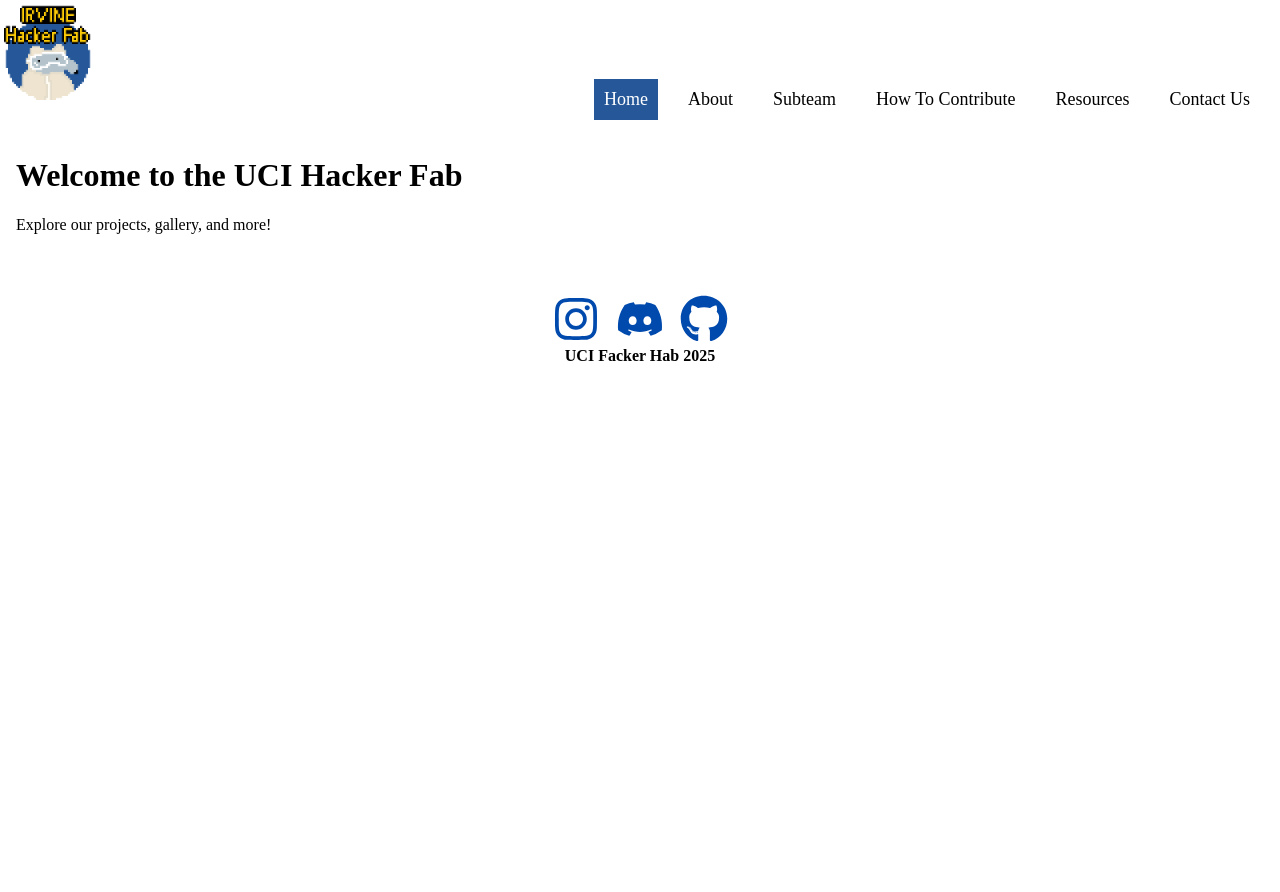
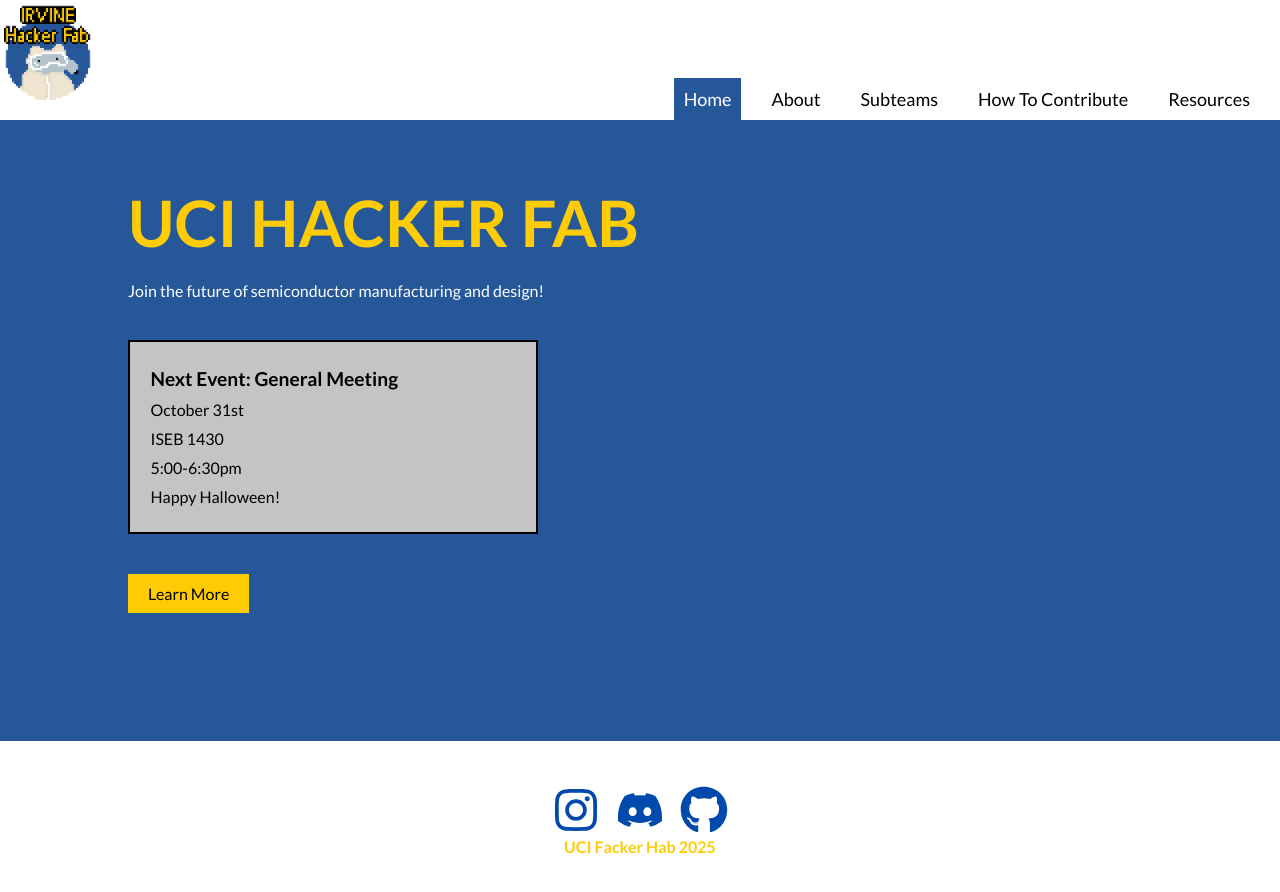
Before and after one commit to irvinehackerfab/hfab-website, a React (Vite) app: page / in a window 1280 px wide. Shown: the top 892 px of the page. Before the commit the page ends 800 px from the top, so only its background shows below. Built offline with nearby package versions, Linux system fonts and the light colour scheme.

Commit message:
stylized Home.jsx and added a next event section changed index.css to have a feild that lets us keep font consistent changed the element 'main' in index.css this could be something to look out for in the future

```diff
--- a/index.html
+++ b/index.html
@@ -5,6 +5,9 @@
     <link rel="icon" type="image/svg+xml" href="/vite.svg" />
     <meta name="viewport" content="width=device-width, initial-scale=1.0" />
     <title>uci-hacker-fab-website</title>
+    <link rel="preconnect" href="https://fonts.googleapis.com">
+<link rel="preconnect" href="https://fonts.gstatic.com" crossorigin>
+<link href="https://fonts.googleapis.com/css2?family=Lato:ital,wght@0,100;0,300;0,400;0,700;0,900;1,100;1,300;1,400;1,700;1,900&display=swap" rel="stylesheet">
   </head>
   <body>
     <div id="root"></div>
--- a/src/App.jsx
+++ b/src/App.jsx
@@ -12,7 +12,9 @@ function App() {
         <Routes>
           <Route path="/" element={<Home />} />
           <Route path="/About" element={<About />} />
-          <Route path="/Contact Us" element={<Footer />} />
+          <Route path="/HowtoContribute" element={<About />} />
+          <Route path="/Resources" element={<About />} />
+          <Route path="/Subteams" element={<About />} />
         </Routes>
       </main>
     </Router>
--- a/src/NavBar.jsx
+++ b/src/NavBar.jsx
@@ -17,10 +17,9 @@ function NavBar() {
           {/* If the current path matches the link path, apply the 'selected' style (change to blue)*/}
           <li className={location.pathname === "/" ? "navbarListItemSelected" : "navbarListItem"}><Link to={"/"}>Home</Link></li>
           <li className={location.pathname === "/About" ? "navbarListItemSelected" : "navbarListItem"}><Link to={"/About"}>About</Link></li>
-          <li className={location.pathname === "/Subteam" ? "navbarListItemSelected" : "navbarListItem"}><Link  to = {"/Subteam"}>Subteam</Link></li>
+          <li className={location.pathname === "/Subteams" ? "navbarListItemSelected" : "navbarListItem"}><Link  to = {"/Subteams"}>Subteams</Link></li>
           <li className={location.pathname === "/HowtoContribute" ? "navbarListItemSelected" : "navbarListItem"}><Link to = {"/HowtoContribute"}>How To Contribute</Link></li>
           <li className={location.pathname === "/Resources" ? "navbarListItemSelected" : "navbarListItem"}><Link to = {"/Resources"}>Resources</Link></li>
-          <li className={location.pathname === "/ContactPage" ? "navbarListItemSelected" : "navbarListItem"}><Link to = {"/ContactPage"}>Contact Us</Link></li>
         </ul>
       </nav>
     </header>
--- a/src/index.css
+++ b/src/index.css
@@ -17,3 +17,10 @@ header{
   --primary-yellow: #fecc07; /* your soft yellow */
   --primary-blue: #255799;   /* optional extra colors */
 }
+
+main {
+  padding: 0 !important;
+}
+* {
+  font-family: "Lato", sans-serif;
+}
--- a/src/pages/Home.css
+++ b/src/pages/Home.css
@@ -0,0 +1,62 @@
+#homePageContainer{
+    background-color: var(--primary-blue);
+    width: 100%;
+    margin: 0;
+    padding: 0;
+}
+
+#homePageTextContent{
+    margin: 0;
+    padding: 10%;
+    padding-top: 5%;
+}
+
+* {
+  margin: 0;
+  padding: 0;
+  box-sizing: border-box;
+}
+
+h1{
+    color: var(--primary-yellow);
+    font-size: 4em;
+    margin-bottom: 20px;
+}
+p{
+    color: white;
+    font-size: 1em;
+    margin-bottom: 40px;
+}
+#nextEventContainer{
+    background-color: rgb(196, 196, 196);
+    width: 40%;
+    padding: 2%;
+    height: auto;
+    display: flex;
+    flex-direction: column;
+    align-items: flex-start;
+    border: 2px solid black;
+    margin-bottom: 40px;
+    text-align: left;
+}
+#learnMoreButton{
+    background-color: var(--primary-yellow);
+    border: none;
+    padding: 10px 20px;
+    font-size: 1em;
+    cursor: pointer;
+}
+#eventType{
+    font-weight: bold;
+    font-size: 1.2em;
+    margin-top: 5px;
+    margin-bottom: 5px;
+    color: black;
+    text-align: left;
+}
+#eventDate, #eventLocation, #eventTime,#eventDescription {
+    margin-top: 5px;
+    margin-bottom: 5px;
+    color: black;
+    text-align: left;
+}
--- a/src/pages/Home.jsx
+++ b/src/pages/Home.jsx
@@ -1,12 +1,32 @@
 import React from "react";
 import Footer from "../Footer";
+import "./Home.css";
 function Home() {
+  const eventType = "General Meeting";
+  const eventDate = "October 31st";
+  const eventLocation = "ISEB 1430";
+  const eventTime = "5:00-6:30pm";
+  const eventDescription = "Happy Halloween!";
   return (
     <>
-      <div>
-        <h1>Welcome to the UCI Hacker Fab</h1>
-        <p>Explore our projects, gallery, and more!</p>
+      <div id="homePageContainer">
+        <div id="homePageTextContent">
+          <h1>UCI HACKER FAB</h1>
+          <p id = "">Join the future of semiconductor manufacturing and design!</p>
+          <div id="nextEventContainer">
+            <h2 id="eventType">Next Event: {eventType}</h2>
+            <p id="eventDate">{eventDate}</p>
+            <p id="eventLocation">{eventLocation}</p>
+            <p id="eventTime">{eventTime}</p>
+            <p id="eventDescription">{eventDescription}</p>
+          </div>
+          <button id="learnMoreButton">
+            Learn More
+          </button>
+        </div>
       </div>
+
+
       <Footer></Footer>
     </>
   );
```
